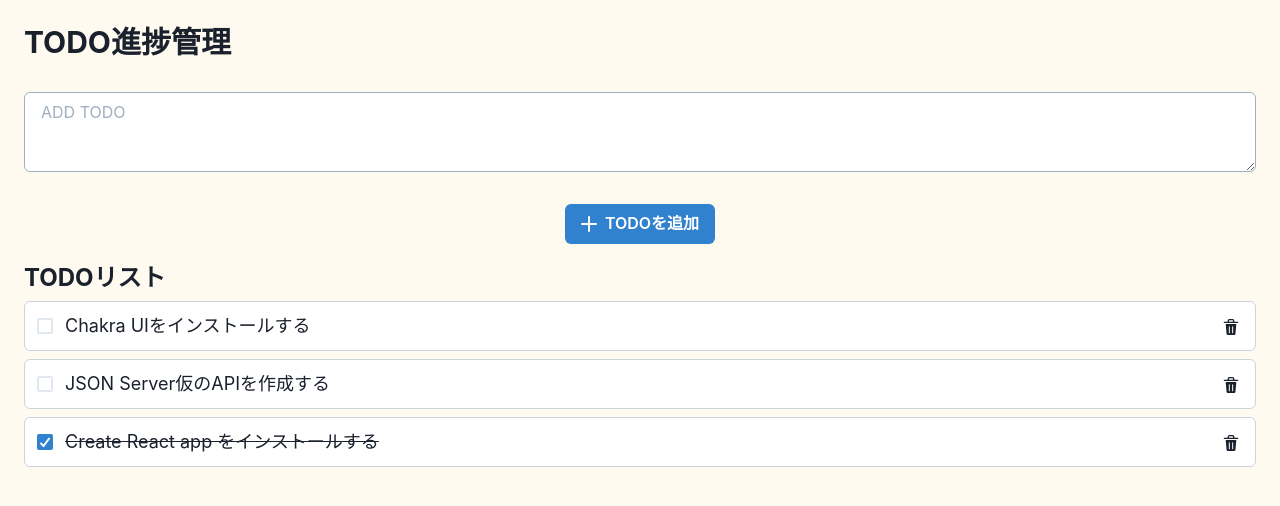
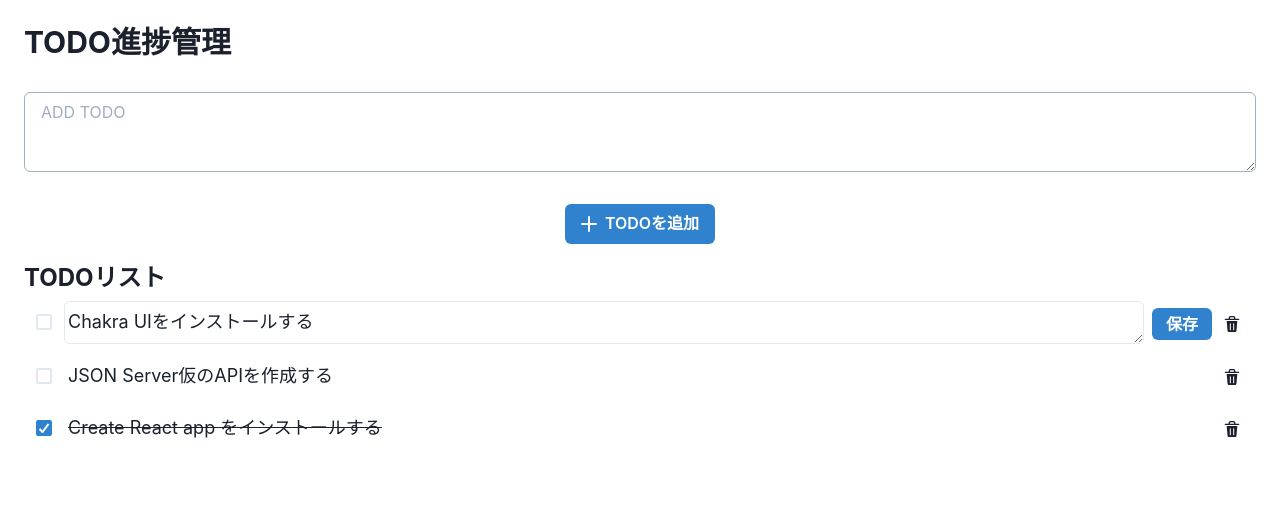
Before and after one commit to niharu/react-practice, a React (Create React App) app: page / in a window 1280 px wide. Both pictures are taken after a click on the element "Chakra UIをインストールする". Shown: the top 506 px of the page. Built offline with nearby package versions, Linux system fonts and the light colour scheme; data requests are answered from the project's data file.

Commit message:
Todo内容を編集可能にして、デザインをシンプルにした

```diff
--- a/src/components/App.js
+++ b/src/components/App.js
@@ -17,7 +17,8 @@ function App() {
     todoList,
     addTodoListItem,
     toggleTodoListItemStatus,
-    deleteTodoListItem
+    deleteTodoListItem,
+    updateTodoContent
   } = useTodo();
 
   const inputEl = useRef(null);
@@ -43,7 +44,12 @@ function App() {
 
       <TodoList
       fontSize={{base:"xl",md:"2xl"}} mt="5"
-      title="TODOリスト" as="h2" todoList={todoList} toggleTodoListItemStatus={toggleTodoListItemStatus} deleteTodoListItem={deleteTodoListItem} />
+      title="TODOリスト" as="h2"
+      todoList={todoList}
+      toggleTodoListItemStatus={toggleTodoListItemStatus}
+      deleteTodoListItem={deleteTodoListItem}
+      updateTodoContent={updateTodoContent}
+      />
     </Container>
   );
 }
--- a/src/components/TodoItem.js
+++ b/src/components/TodoItem.js
@@ -1,42 +1,76 @@
-import { ListItem, Text, Flex, Button, IconButton, Checkbox, Box, Spacer, Center } from "@chakra-ui/react";
+import { ListItem, Text, Flex, Button, IconButton, Checkbox, Box, Spacer, Center, Textarea } from "@chakra-ui/react";
 
-import { DeleteIcon } from "@chakra-ui/icons";
+import { DeleteIcon, DownloadIcon } from "@chakra-ui/icons";
 
-export const TodoItem = ({ todo, toggleTodoListItemStatus, deleteTodoListItem }) => {
+import { useState, useRef } from "react";
+
+export const TodoItem = ({ todo, toggleTodoListItemStatus, deleteTodoListItem, updateTodoContent }) => {
+
+  const [editable, setEditable] = useState(false);
+
+  const [text, setText] = useState(todo.content);
 
   const handleToggleTodoListItemStatus = () => toggleTodoListItemStatus(todo.id, todo.done);
 
   const handleDeleteTodoListItem = () => deleteTodoListItem(todo.id);
 
-  const onclickSample = () => {
-    console.log("click!");
+  const handleSetEditable = () => setEditable((prev) => !prev);
+
+  const inputEl = useRef(todo.content);
+
+  const handleUpdateTodoContent = () => {
+    updateTodoContent(todo.id, inputEl.current.value);
+    setEditable(false);
   };
+
+  const handleChangeText = (e) => setText(e.target.value);
 
   return (
     <ListItem
-      borderWidth="1px"
       p="1"
-      mt="2"
+      mt="1"
       bg="white"
-      borderRadius="md"
-      borderColor="gray.300">
+      >
       <Flex align="center" justify="flex-end">
-        <Center>
         <Checkbox ml="2" onChange={handleToggleTodoListItemStatus} isChecked={todo.done} />
+        <Box w="1850px">
+        {editable ?
+          <Textarea
+            ml="3"
+            ref={inputEl}
+            value={text}
+            onChange={handleChangeText}
+            w="100%"
+            min-height="100%"
+            rows="1"
+            fontSize="lg"
+            paddingLeft="3px"
+          >
+          </Textarea> :
           <Text
             ml="3"
-            onClick={onclickSample} >
-            {todo.done ? <del>{todo.content}</del> : todo.content}
+            onClick={handleSetEditable}
+            paddingLeft="4px"
+            >
+            {todo.done ? <del>{text}</del> : text}
           </Text>
-        </Center>
+        }
+        </Box>
         <Spacer />
-        <Box>
+        {editable &&
+          <Button
+            w="20"
+            h="8"
+            ml="5"
+            mt="1"
+            colorScheme="blue"
+            onClick={handleUpdateTodoContent} >保存</Button>
+        }
         <IconButton
           icon={<DeleteIcon />}
           variant="unstyled"
           aria-label="delete"
           onClick={handleDeleteTodoListItem} />
-        </Box>
       </Flex>
     </ListItem>
   )
--- a/src/components/TodoList.js
+++ b/src/components/TodoList.js
@@ -3,7 +3,7 @@ import { TodoTitle } from "./TodoTitle";
 
 import { TodoItem } from "./TodoItem";
 
-export const TodoList = ({ todoList, toggleTodoListItemStatus, deleteTodoListItem, title, as , fontSize, mt}) => {
+export const TodoList = ({ todoList, toggleTodoListItemStatus, deleteTodoListItem, title, as , fontSize, mt, updateTodoContent}) => {
   return (
     <>
       {todoList.length !== 0 && (
@@ -15,7 +15,9 @@ export const TodoList = ({ todoList, toggleTodoListItemStatus, deleteTodoListIte
               key={todo.id}
               todo={todo}
               toggleTodoListItemStatus={toggleTodoListItemStatus}
-              deleteTodoListItem={deleteTodoListItem} />
+              deleteTodoListItem={deleteTodoListItem}
+              updateTodoContent={updateTodoContent}
+              />
             ))}
           </List>
         </>
--- a/src/hooks/useTodo.js
+++ b/src/hooks/useTodo.js
@@ -16,6 +16,18 @@ export const useTodo = () => {
   const toggleTodoListItemStatus = (id, done) => {
     const todoItem = todoList.find((item) => item.id === id);
     const newTodoItem = { ...todoItem, done: !done };
+
+    todoData.updateTodoData(id, newTodoItem).then((updatedTodo) => {
+      const newTodoList = todoList.map((item) =>
+        item.id !== updatedTodo.id ? item : updatedTodo
+      );
+      setTodoList(newTodoList);
+    });
+  };
+
+  const updateTodoContent = (id, todoContent) => {
+    const todoItem = todoList.find((item) => item.id === id);
+    const newTodoItem = { ...todoItem, content: todoContent };
 
     todoData.updateTodoData(id, newTodoItem).then((updatedTodo) => {
       const newTodoList = todoList.map((item) =>
@@ -51,6 +63,7 @@ export const useTodo = () => {
     todoList,
     toggleTodoListItemStatus,
     addTodoListItem,
-    deleteTodoListItem
+    deleteTodoListItem,
+    updateTodoContent
   };
 };
--- a/src/theme/theme.js
+++ b/src/theme/theme.js
@@ -4,7 +4,6 @@ const theme = extendTheme({
   styles: {
     global: {
       body: {
-        backgroundColor: "orange.50",
         color: "gray.800",
       },
       p: {
```
Lines whose indentation alone changed are shown as unchanged.
